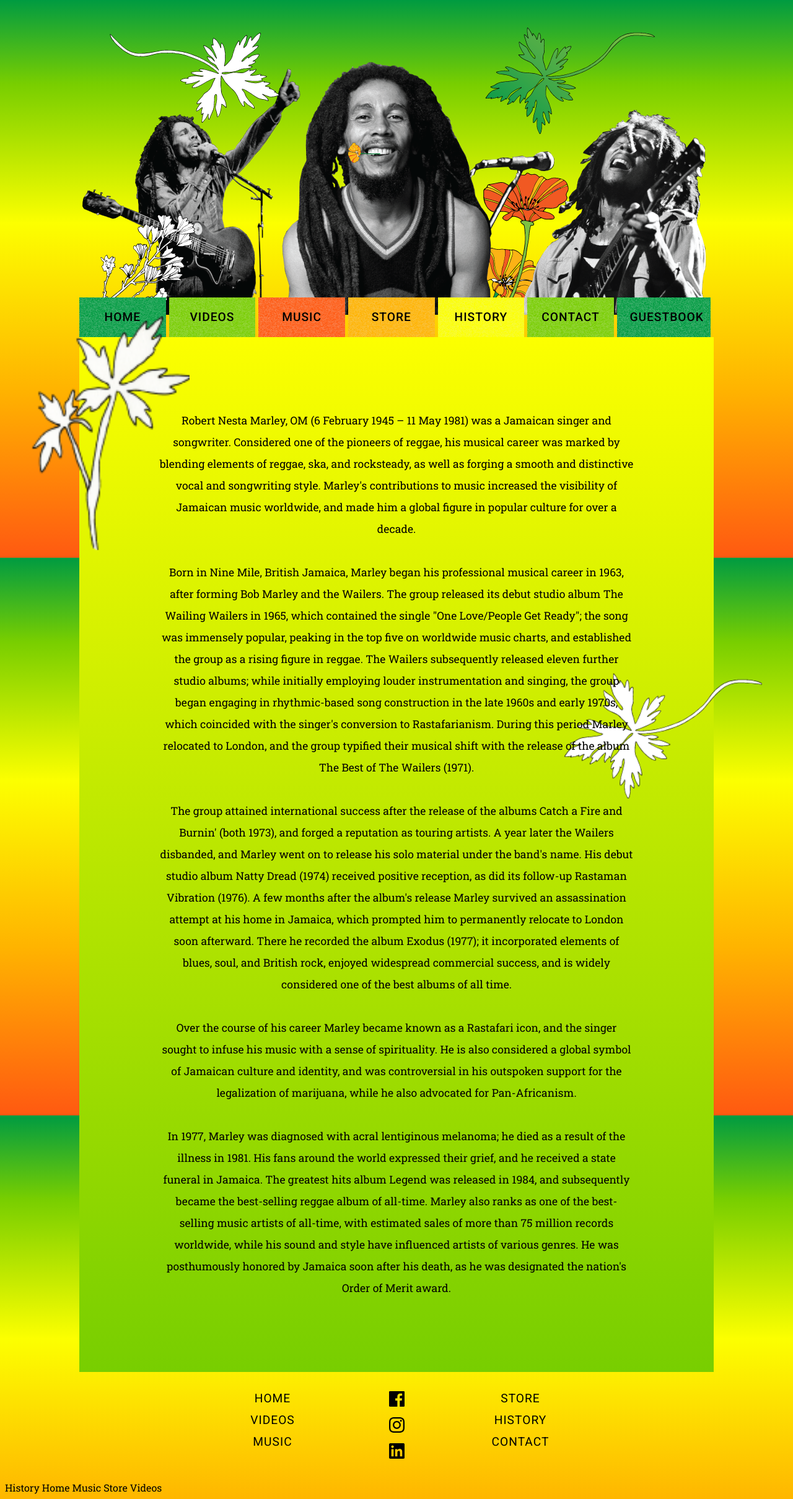
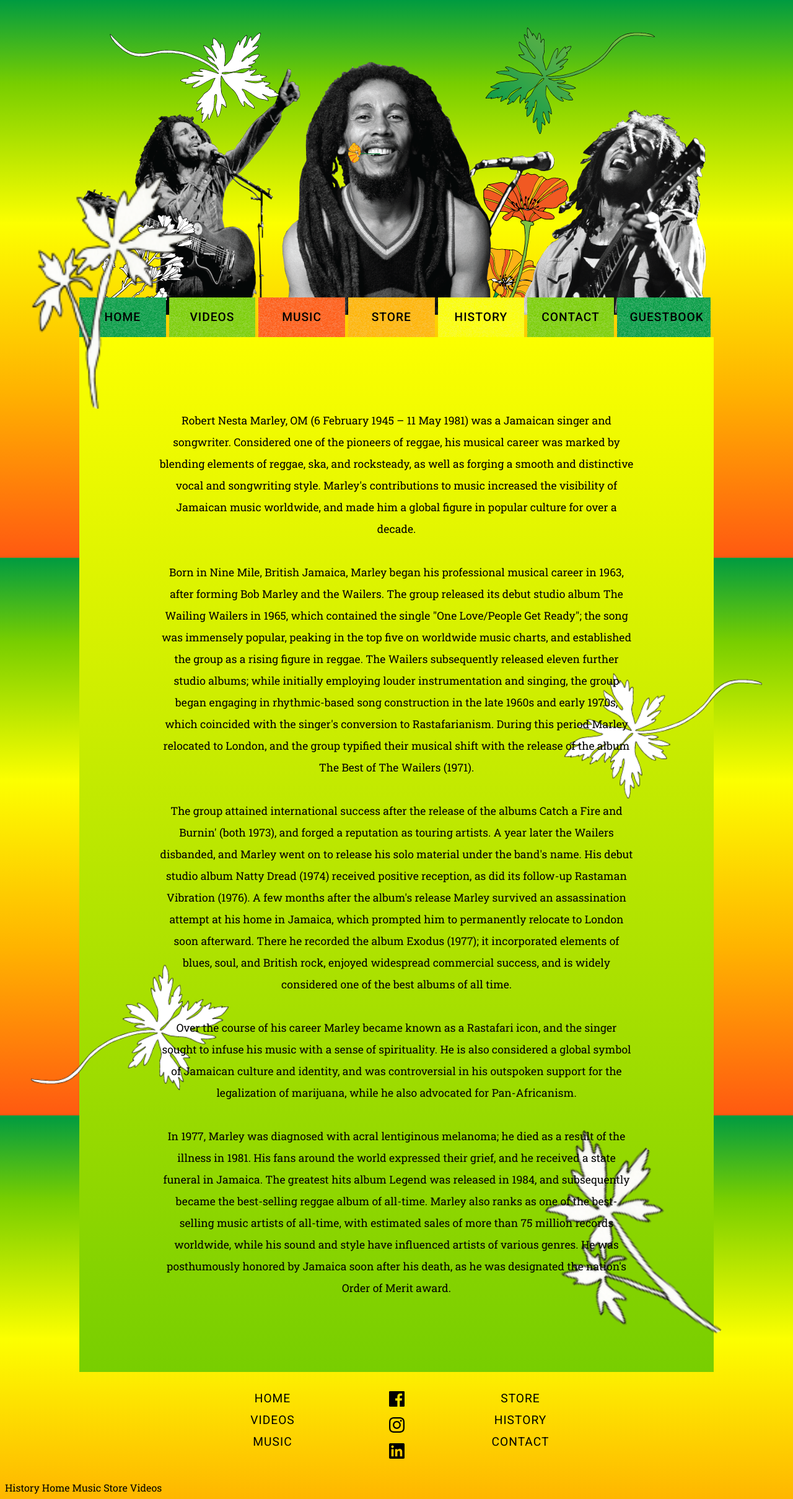
Before and after one commit to bruer/band-site, a Jekyll site: the page built from history.html, in a window 1280 px wide. Shown: the whole page at 62% size. Built offline with Jekyll 4.4.1, drawn with Linux system fonts in a browser that asks for light colours.

Commit message:
more animated leaves in history

```diff
--- a/_sass/history.scss
+++ b/_sass/history.scss
@@ -14,8 +14,6 @@
 .about-container p {
     // background-image: url(/assets/img/noise.png);
     width: 75%;
-    // padding: 50px;
-    // margin: 200px 0;
 
     text-align: center;
     font-size: 17.5px;
@@ -23,3 +21,46 @@
 
     z-index: 20;
 }
+
+.leaf-box {
+    position: absolute;
+    z-index: 10;
+    // background: #000;
+}
+
+.leaf-box-1 {
+    width: 20%;
+    left: 50px;
+    top: 700px;
+}
+
+.leaf-box-2 {
+    width: 25%;
+    right: 50px;
+    top: 700px;
+}
+
+.leaf-box-3 {
+    width: 20%;
+    right: 120px;
+    top: 2000px;
+
+}
+
+.leaf-box-4 {
+    width: 25%;
+    left: 50px;
+    top: 1400px;
+}
+
+.leaf {
+    width: 100%;
+}
+
+.leaf-3 {
+    transform: rotate(310deg);
+}
+
+.leaf-4 {
+    transform: rotate(180deg);
+}
--- a/assets/js/history.js
+++ b/assets/js/history.js
@@ -1,3 +1,62 @@
+if (window.addEventListener) {
+  addEventListener("DOMContentLoaded", parallaxLeaf, false);
+  addEventListener("load", parallaxLeaf, false);
+  addEventListener("scroll", parallaxLeaf, false);
+}
+
+function elementDistanceFromBottomOfViewport(el) {
+  let rect = el.getBoundingClientRect();
+  return window.innerHeight - rect.top;
+}
+
+function parallaxLeaf() {
+  let leaf1 = document.querySelector(".leaf-box-1");
+  let leaf2 = document.querySelector(".leaf-box-2");
+  let leaf3 = document.querySelector(".leaf-box-3");
+  let leaf4 = document.querySelector(".leaf-box-4");
+
+  translate(leaf1, 0.2, "-");
+  translate(leaf2, 0.5, "");
+  translate(leaf3, 0.3, "-");
+  translate(leaf4, 0.2, "");
+}
+
+function translate(element, n, direction) {
+  let distance = elementDistanceFromBottomOfViewport(element);
+  let multiplier = n;
+
+  element.style.transform = "translateY(" + direction + distance * multiplier + "px)";
+}
+
+
+
+
+
+
+
+
+
+
+
+
+
+
+
+
+
+
+
+
+
+
+
+
+
+
+
+
+
+
 function parallax() {
   var box = document.querySelector(".about-foreground ");
 
@@ -17,13 +76,6 @@ function parallax() {
   // });
 }
 
-function parallaxLeaf() {
-  var leaf = document.querySelector(".leaf-1-box");
-  var multiplier = 0.5;
-  var distance = elementDistanceFromBottomOfViewport(leaf);
-  leaf.style.transform = "translateY(" + distance * multiplier + "px)";
-}
-
 function setBackgroundHeight() {
   var bg = document.querySelector(".about-background");
   var boxes = document.querySelectorAll(".about-foreground");
@@ -36,16 +88,3 @@ function setBackgroundHeight() {
 
   bg.style.height = lastBox.offsetTop + lastBox.offsetHeight + "px";
 }
-
-if (window.addEventListener) {
-  addEventListener("DOMContentLoaded", setBackgroundHeight, false);
-  addEventListener("DOMContentLoaded", parallax, false);
-  addEventListener("load", parallax, false);
-  addEventListener("scroll", parallax, false);
-
-}
-
-function elementDistanceFromBottomOfViewport(el) {
-  var rect = el.getBoundingClientRect();
-  return window.innerHeight - rect.top;
-}
--- a/history.html
+++ b/history.html
@@ -4,11 +4,17 @@ title: History
 ---
 
 <div class="about-container">
-  <div class="leaf-1-box leaf-history">
-    <img class="leaf-1" src="../assets/img/leaf.png" alt="leaf 1" />
+  <div class="leaf-box leaf-box-1">
+    <img class="leaf leaf-1" src="../assets/img/leaf.png" alt="leaf 1" />
   </div>
-  <div class="leaf-2-box">
-    <img class="leaf-2" src="../assets/img/leaf_2.png" alt="leaf 2" />
+  <div class="leaf-box leaf-box-2">
+    <img class="leaf leaf-2" src="../assets/img/leaf_2.png" alt="leaf 2" />
+  </div>
+  <div class="leaf-box leaf-box-3">
+    <img class="leaf leaf-3" src="../assets/img/leaf.png" alt="leaf 1" />
+  </div>
+  <div class="leaf-box leaf-box-4">
+    <img class="leaf leaf-4" src="../assets/img/leaf_2.png" alt="leaf 2" />
   </div>
   <p>
     Robert Nesta Marley, OM (6 February 1945 – 11 May 1981) was a Jamaican
@@ -67,4 +73,4 @@ title: History
 </div>
 
 <script src="/assets/js/history.js"></script>
-<script src="/assets/js/music-videos.js"></script>
+<!-- <script src="/assets/js/music-videos.js"></script> -->
```
Also changed, not shown: assets/img/bm-history.png (renamed from assets/img/bm-about.png).
